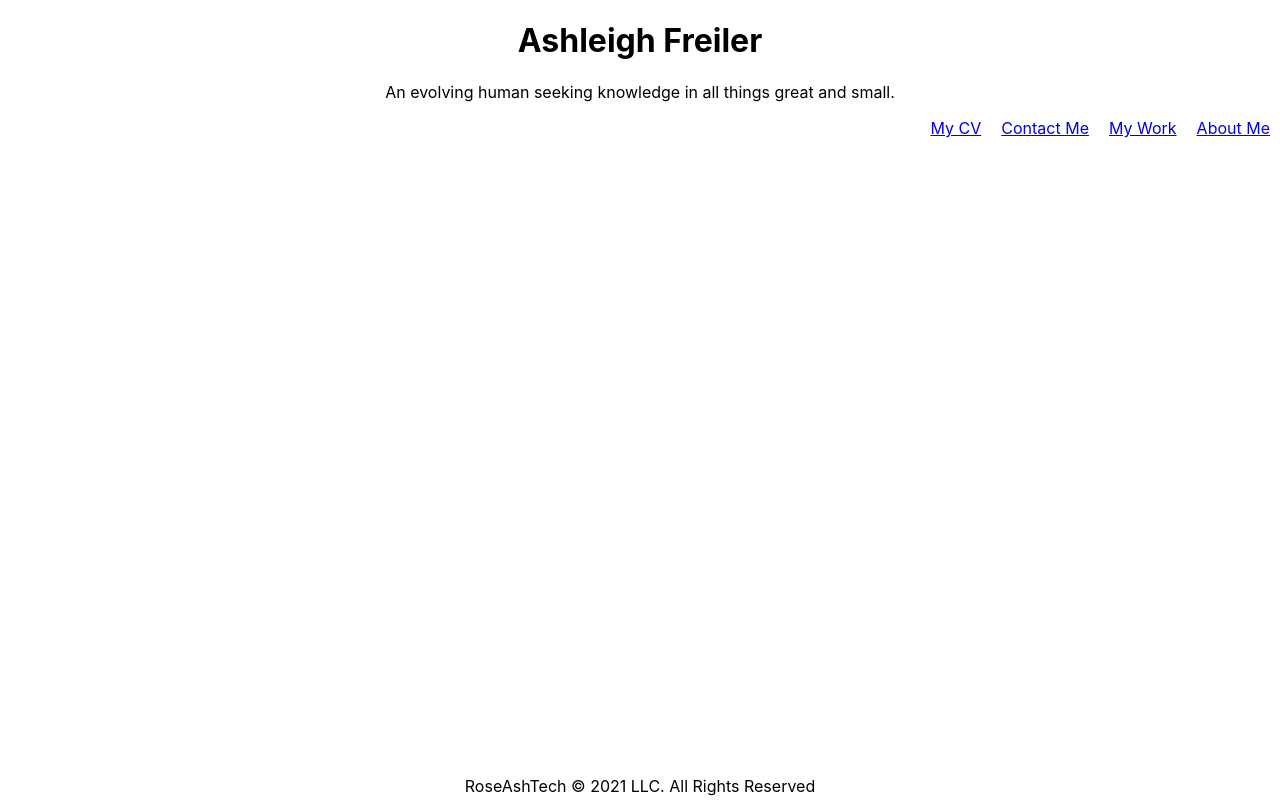
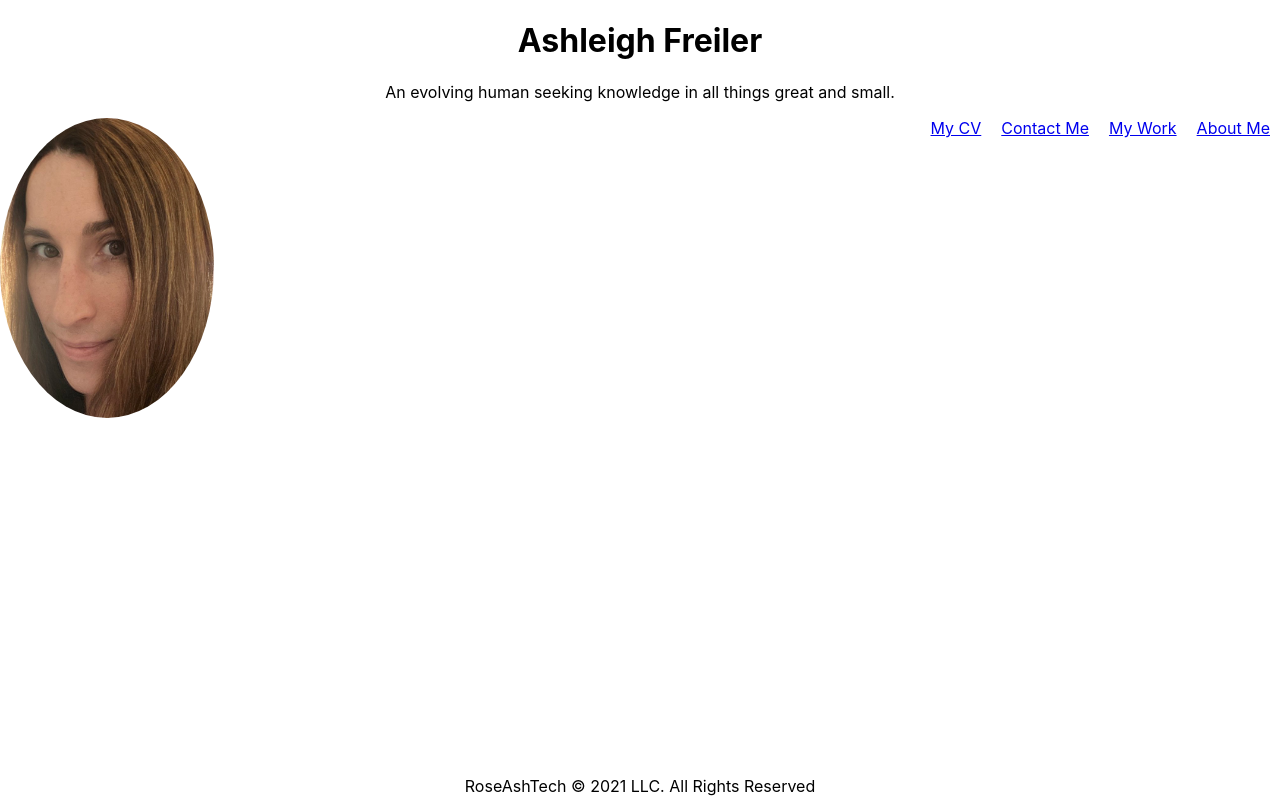
Before and after one commit to ARFreiler/React-Portfolio, a React (Create React App) app in the folder react-portfolio/: page / in a window 1280 px wide. Built offline with nearby package versions, Linux system fonts and the light colour scheme.

Commit message:
Added selfie pic to AboutMe component and styled in it's css file.

```diff
--- a/react-portfolio/src/App.js
+++ b/react-portfolio/src/App.js
@@ -1,6 +1,7 @@
 import React from 'react';
 
 import './App.css';
+import AboutMe from './components/AboutMe/AboutMe';
 import Footer from './components/Footer/Footer';
 import Header from './components/Header/Header';
 // import Navbar from './components/Navbar';
@@ -12,6 +13,7 @@ function App() {
   return (
     <div>
       <Header />
+      <AboutMe />
       <Footer />
     </div>
   );
--- a/react-portfolio/src/components/AboutMe/AboutMe.css
+++ b/react-portfolio/src/components/AboutMe/AboutMe.css
@@ -0,0 +1,5 @@
+#selfie {
+    height: 300px;
+    width: auto;
+    border-radius: 50%;
+}
--- a/react-portfolio/src/components/AboutMe/AboutMe.js
+++ b/react-portfolio/src/components/AboutMe/AboutMe.js
@@ -0,0 +1,14 @@
+import React from 'react';
+
+import './AboutMe.css';
+
+const AboutMe = () => {
+    return (
+        <div>
+            <img id="selfie" src="IMG_2073.jpg" alt="Author Portrait"></img>
+
+        </div>
+    );
+};
+
+export default AboutMe;
```
Also changed, not shown: react-portfolio/public/IMG_2073.jpg (added).
